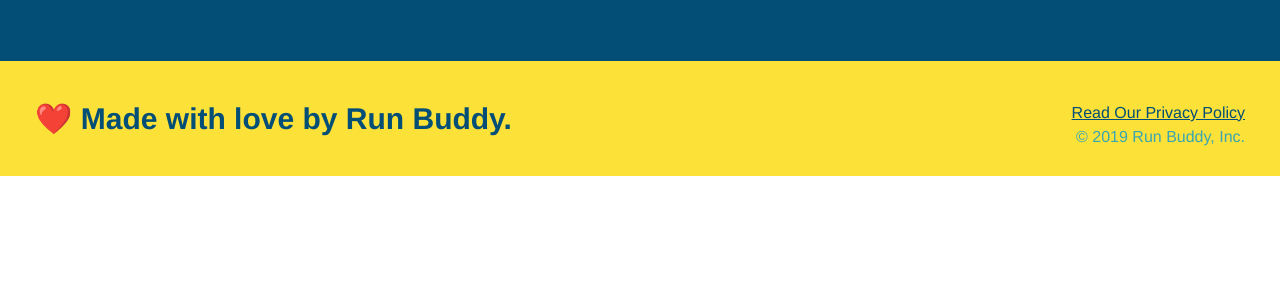
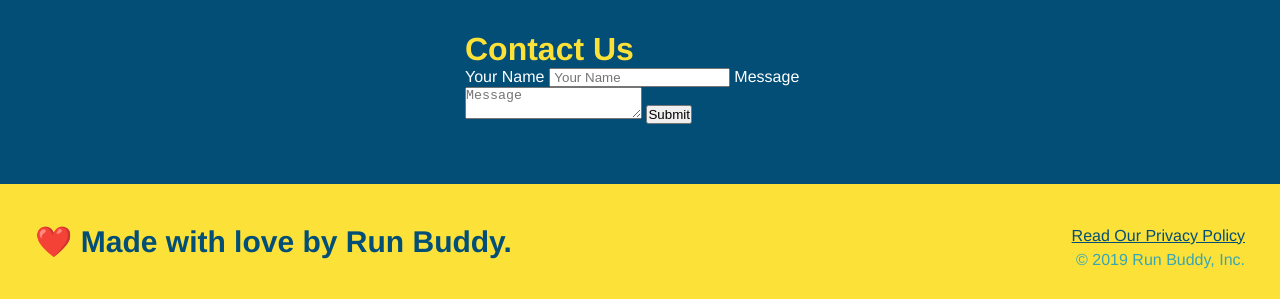
Before and after one commit to gusmor94/run-buddy, a plain HTML site: page index.html in a window 1280 px wide. Shown: the part 4592-4891 px from the top of the page. Before the commit the page ends 4768 px from the top, so only its background shows below. Drawn offline with Linux system fonts and the light colour scheme.

Commit message:
add contact form

```diff
--- a/index.html
+++ b/index.html
@@ -175,6 +175,18 @@
                             E: <a href="mailto:info@runbuddy.io">info@runbuddy.io</a>
                     </address>
                 </div>
+                <div class="contact-form">
+                    <h3>Contact Us</h3>
+                    <form>
+                        <label for="contact-name">Your Name</label>
+                        <input type="text" id="contact-name" placeholder=" Your Name">
+
+                        <label for="contact-message">Message</label>
+                        <textarea type="text" id="contact-message" placeholder="Message"></textarea>
+
+                        <button type="submit">Submit</button>
+                    </form>
+                </div>
             </div>
         </section>
 
```
